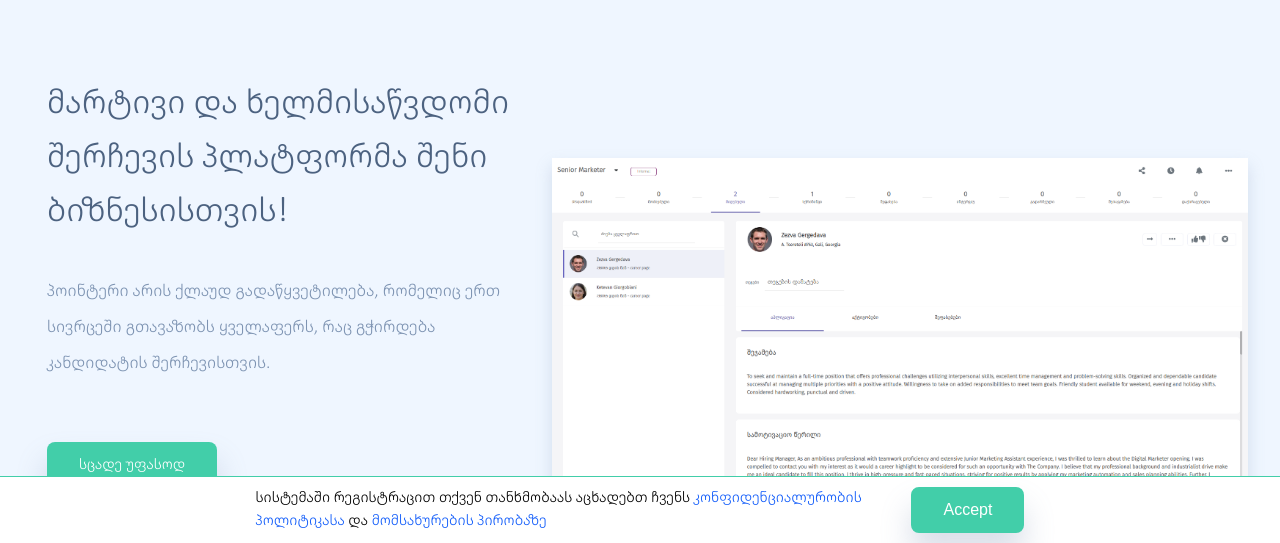
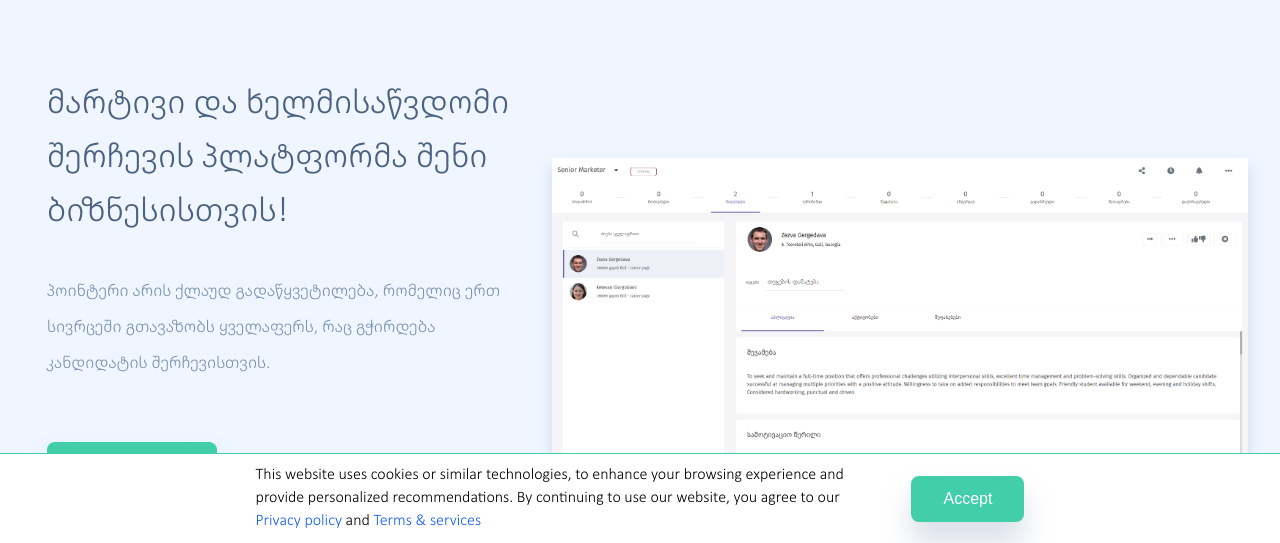
Before and after one commit to zencodedevs/pointer.ge, a website: page index.html in a window 1280 px wide. Shown: the part 257-800 px from the top of the page. Drawn offline with Linux system fonts and the light colour scheme.

Commit message:
cookie text

```diff
--- a/index.html
+++ b/index.html
@@ -562,9 +562,13 @@
     </div> -->
     <div class="content-wrap">
       <div class="msg-wrap">
-        <p>სისტემაში რეგისტრაცით თქვენ თანხმობაას აცხადებთ ჩვენს<a style="color:#115cfa;" href="privacy-policy.html">
-            კონფიდენციალურობის პოლიტიკასა</a> და <a style="color:#115cfa;" href="terms-services.html">
-            მომსახურების პირობაზე</a></p>
+        <p>This website uses cookies or similar technologies, to enhance your browsing experience and provide
+          personalized
+          recommendations. By continuing to use our website, you agree to our<a style="color:#115cfa;"
+            href="privacy-policy.html">
+            Privacy policy</a> and <a style="color:#115cfa;" href="terms-services.html">
+            Terms & services
+          </a></p>
         <button class="site-btn site-btn--accent" onclick="acceptCookieConsent();">Accept</button>
       </div>
     </div>
```
